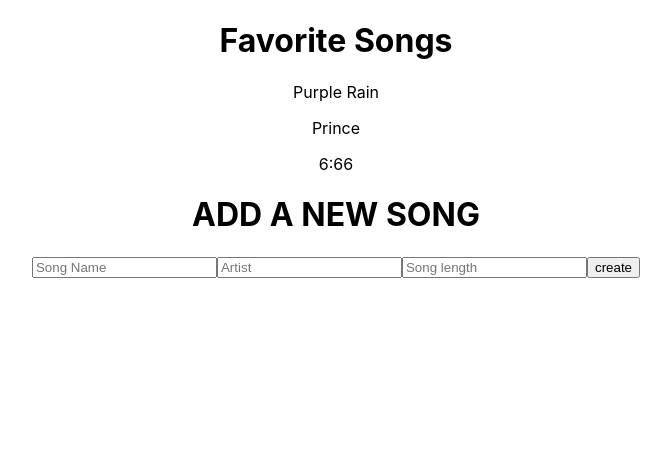
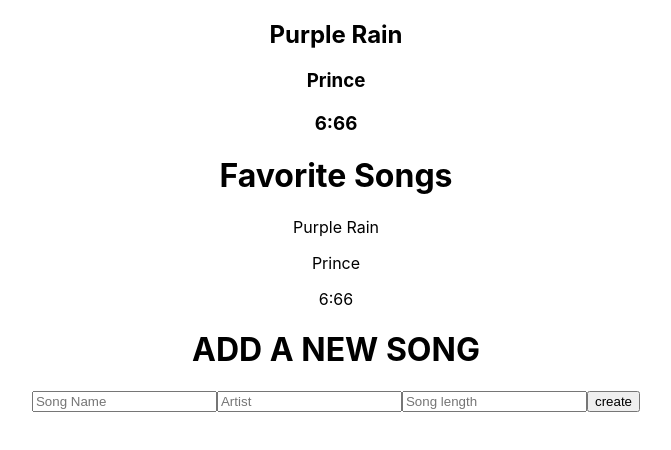
Before and after one commit to monicamclaughlan/tunr-mini, a React (Create React App) app: page / in a window 1280 px wide. Shown: the top 450 px of the page, without its empty margins (304-975 px from the left). Built offline with nearby package versions, Linux system fonts and the light colour scheme.

Commit message:
import songlist into app

```diff
--- a/src/App.js
+++ b/src/App.js
@@ -2,9 +2,12 @@
 import React from "react"
 import FavoriteSongs from "./FavoriteSongs"
 import AddSong from './AddSong'
+import SongList from './SongList'
 
 
 function App() {
+
+
 
   const emptySong = {
     title: "",
@@ -16,7 +19,7 @@
   return (
     <div className="App">
 
-
+      <SongList songs={[{title:"Purple Rain"}, {artist:"Prince"}, {time:"6:66"}]}/>
       <FavoriteSongs songs={[{title:"Purple Rain"}, {artist:"Prince"}, {time:"6:66"}]}/>
       <AddSong label="create" song={emptySong} />
 
```
